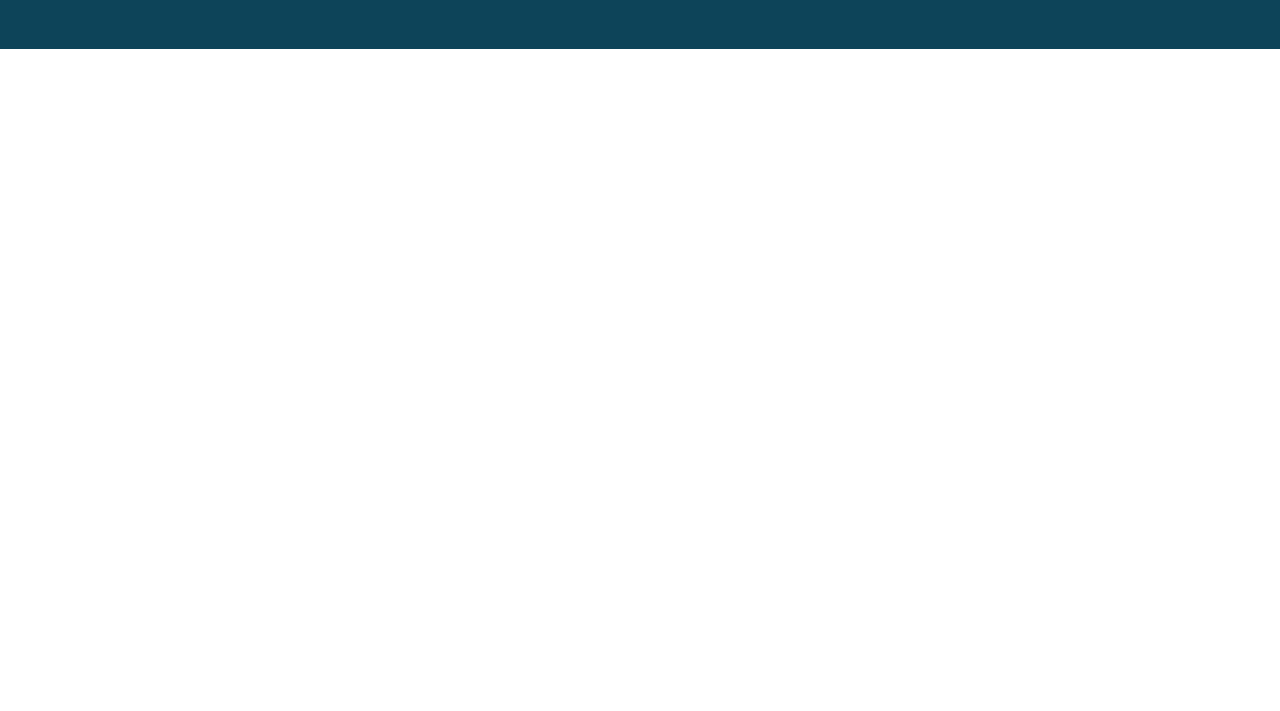
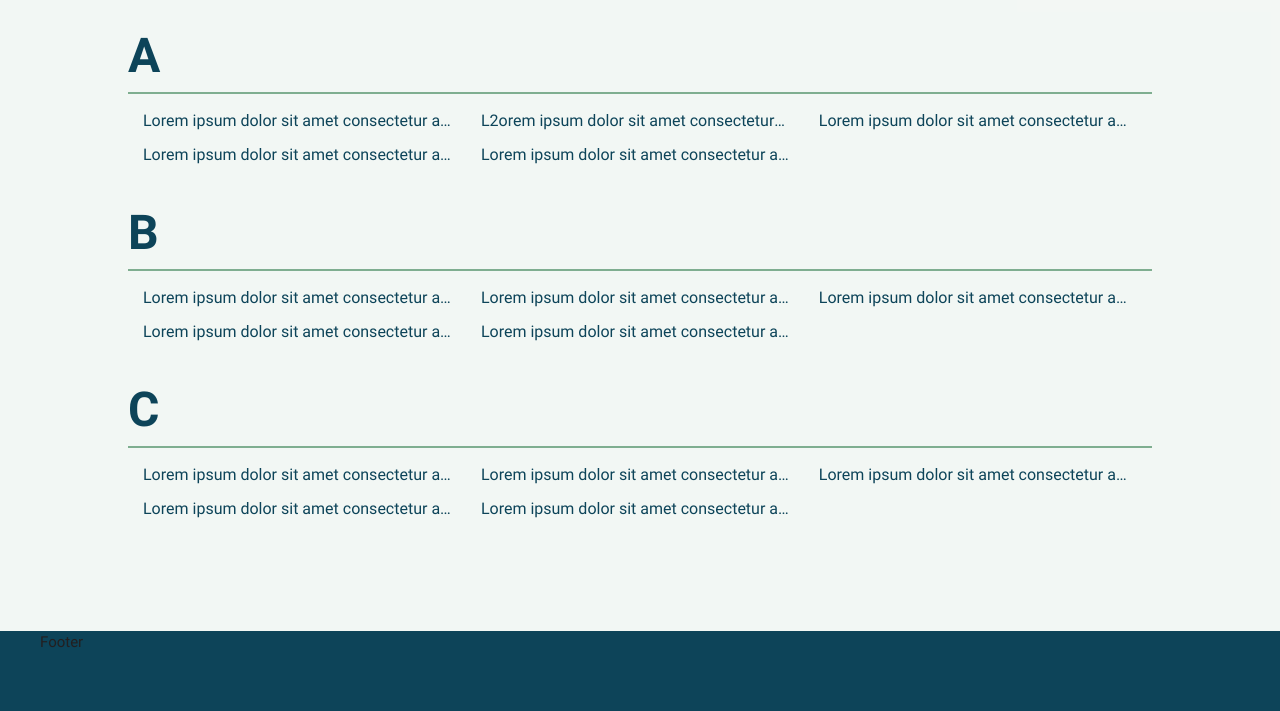
Before and after one commit to NeverMind-V/MyLib, a website: page src/index.html in a window 1280 px wide. Shown: the part 751-1462 px from the top of the page. Before the commit the page ends 800 px from the top, so only its background shows below. Drawn offline with nearby package versions, Linux system fonts and the light colour scheme; files that its build step writes are made by us from their sources.

Commit message:
add storage block; slider fix

```diff
--- a/src/index.html
+++ b/src/index.html
@@ -10,6 +10,7 @@
     <body>
         //= template/header.html
         <div class="main">
+            <div class="main__inner">
                 <div class="slider__wrapper">
                     <div class="slider__container">
                         <div class="slider__item fade js-item">
@@ -34,6 +35,36 @@
                         <span class="slider__dots-item js-dots"></span>
                     </div>
                 </div>
+
+                <div class="main__storage">
+                    <h2 class="main__header">Список всех материалов</h2>
+
+                    <div class="main__letter">
+                        <h3 class="main__header--underlined">A</h3>
+                        <a href="#" class="main__link"><i class="js-type"></i>Lorem ipsum dolor sit amet consectetur adipisicing elit. Laudantium, ducimus?</a>
+                        <a href="#" class="main__link"><i class="js-type"></i>L2orem ipsum dolor sit amet consectetur adipisicing elit. Laudantium, ducimus?</a>
+                        <a href="#" class="main__link"><i class="js-type"></i>Lorem ipsum dolor sit amet consectetur adipisicing elit. Laudantium, ducimus?</a>
+                        <a href="#" class="main__link"><i class="js-type"></i>Lorem ipsum dolor sit amet consectetur adipisicing elit. Laudantium, ducimus?</a>
+                        <a href="#" class="main__link"><i class="js-type"></i>Lorem ipsum dolor sit amet consectetur adipisicing elit. Laudantium, ducimus?</a>
+                    </div>
+                    <div class="main__letter">
+                        <h3 class="main__header--underlined">B</h3>
+                        <a href="#" class="main__link"><i class="js-type"></i>Lorem ipsum dolor sit amet consectetur adipisicing elit. Laudantium, ducimus?</a>
+                        <a href="#" class="main__link"><i class="js-type"></i>Lorem ipsum dolor sit amet consectetur adipisicing elit. Laudantium, ducimus?</a>
+                        <a href="#" class="main__link"><i class="js-type"></i>Lorem ipsum dolor sit amet consectetur adipisicing elit. Laudantium, ducimus?</a>
+                        <a href="#" class="main__link"><i class="js-type"></i>Lorem ipsum dolor sit amet consectetur adipisicing elit. Laudantium, ducimus?</a>
+                        <a href="#" class="main__link"><i class="js-type"></i>Lorem ipsum dolor sit amet consectetur adipisicing elit. Laudantium, ducimus?</a>
+                    </div>
+                    <div class="main__letter">
+                        <h3 class="main__header--underlined">C</h3>
+                        <a href="#" class="main__link"><i class="js-type"></i>Lorem ipsum dolor sit amet consectetur adipisicing elit. Laudantium, ducimus?</a>
+                        <a href="#" class="main__link"><i class="js-type"></i>Lorem ipsum dolor sit amet consectetur adipisicing elit. Laudantium, ducimus?</a>
+                        <a href="#" class="main__link"><i class="js-type"></i>Lorem ipsum dolor sit amet consectetur adipisicing elit. Laudantium, ducimus?</a>
+                        <a href="#" class="main__link"><i class="js-type"></i>Lorem ipsum dolor sit amet consectetur adipisicing elit. Laudantium, ducimus?</a>
+                        <a href="#" class="main__link"><i class="js-type"></i>Lorem ipsum dolor sit amet consectetur adipisicing elit. Laudantium, ducimus?</a>
+                    </div>
+                </div>
+            </div>
         </div>
         //= template/footer.html
         <script src="js/main.js"></script>
--- a/src/js/main.js
+++ b/src/js/main.js
@@ -5,29 +5,34 @@ function sliderInit() {
     let items = document.getElementsByClassName('js-item');
     let prev = document.getElementsByClassName('js-prev')[0];
     let next = document.getElementsByClassName('js-next')[0];
-    let dots = document.getElementsByClassName('js-dots');
+    let dots = document.querySelectorAll('.js-dots');
     let currentSlide = 0;
     let length = items.length;
-    let timerId = setInterval(function() {
+    setInterval(function() {
         showSlides(currentSlide,items,dots);
         currentSlide = currentSlide === length - 1 ? 0 : currentSlide + 1;
     }, 4000);
-
     function showSlides(n,items,dots) {
         for(let i = 0; i < items.length; i++) {
-            items[i].style.display = "none";
-            dots[i].classList.remove("active");
+            items[i].style.display = 'none';
+            dots[i].classList.remove('active');
         }
-        items[n].style.display = "block";
-        dots[n].classList.add("active");
+        items[n].style.display = 'block';
+        dots[n].classList.add('active');
     }
-    prev.addEventListener('click',function() {
-        currentSlide = currentSlide === 0 ? length - 1 : currentSlide - 1;
-        showSlides(currentSlide,items,dots);
+    [prev,next].forEach(function(item) {
+        item.addEventListener('click',function() {
+            let state = this.classList.contains('js-prev') ? (currentSlide === 0 ? length - 1 : currentSlide - 1) : (currentSlide === length - 1 ? 0 : currentSlide + 1);
+            currentSlide = state;
+            showSlides(currentSlide,items,dots);
+        });
     });
-    next.addEventListener('click',function() {
-        currentSlide = currentSlide === length - 1 ? 0 : currentSlide + 1;
-        showSlides(currentSlide,items,dots);
+    dots.forEach(function(dot) {
+        dot.addEventListener('click',function() {
+            dots.forEach( _ => _.classList.remove('active'));
+            this.classList.add('active');
+            showSlides([].indexOf.call(dots,this),items,dots);
+        });
     });
 
     showSlides(currentSlide,items,dots);
--- a/src/style/main.scss
+++ b/src/style/main.scss
@@ -14,6 +14,64 @@
     display:flex;
     flex-direction:column;
     flex:auto;
-    padding:100px 0 50px 0;
+    align-items:center;
+    padding:100px 0 100px;
     background:rgba($green,0.05);
+    &__inner {
+        width:80%;
+    }
+
+    &__storage {
+        margin-top:100px;
+    }
+    &__header {
+        @include font-size(35px);
+        font-weight:300;
+        color:$blue;
+        &--underlined {
+            @include font-size(48px);
+            width:100%;
+            color:$blue;
+            font-weight: bold;
+            border-bottom:2px solid rgba($green,0.5);
+            margin-bottom:15px;
+        }
+    }
+    &__letter {
+        display:flex;
+        flex-wrap: wrap;
+        &:first-of-type {
+            margin-top:30px;
+        }
+        &:not(:last-child) {
+            margin-bottom:20px;
+        }
+    }
+    &__link {
+        position: relative;
+        @include font-size(16px);
+        width:calc(33% - 30px);
+        margin:0 15px 10px;
+        overflow:hidden;
+        color:$blue;
+        white-space: nowrap;
+        text-overflow:ellipsis;
+        transition:$main_animation;
+        &:before {
+            content:'';
+            display:block;
+            position: absolute;
+            width:100%;
+            height:1px;
+            left:-100%;
+            bottom:0;
+            background:$blue;
+            transition:$main_animation;
+        }
+        &:hover {
+            &:before {
+                left:0;
+            }
+        }
+    }
 }
```
Lines whose indentation alone changed are shown as unchanged.
